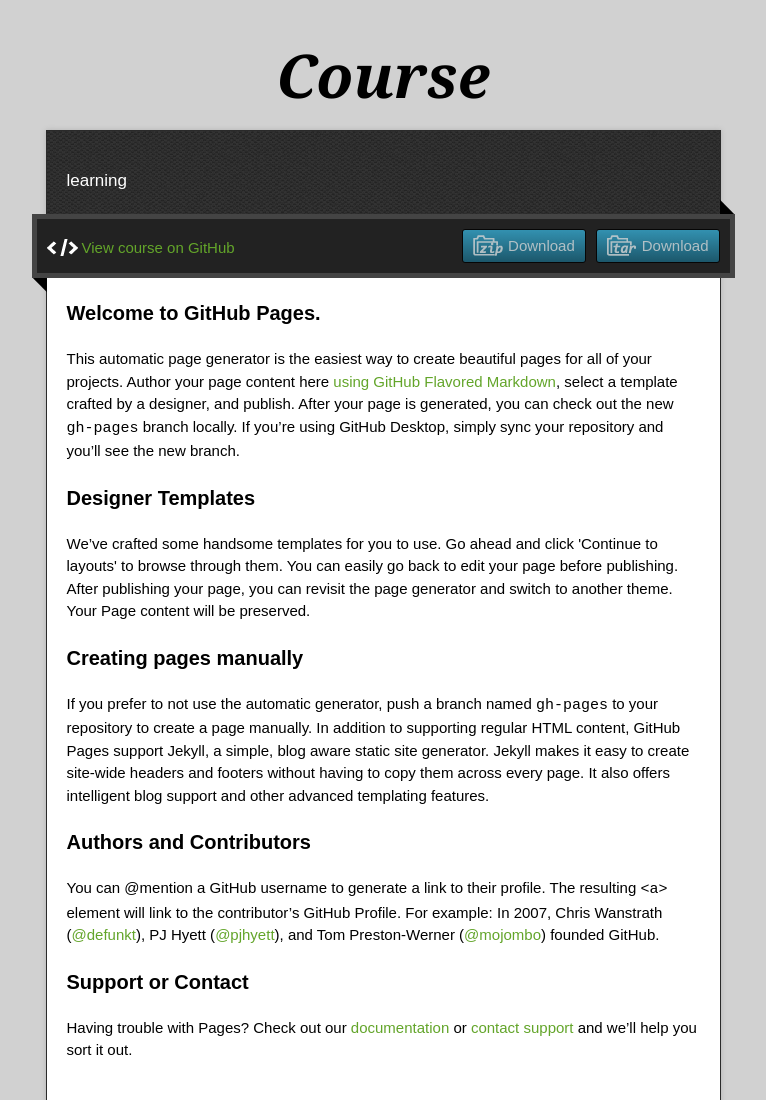
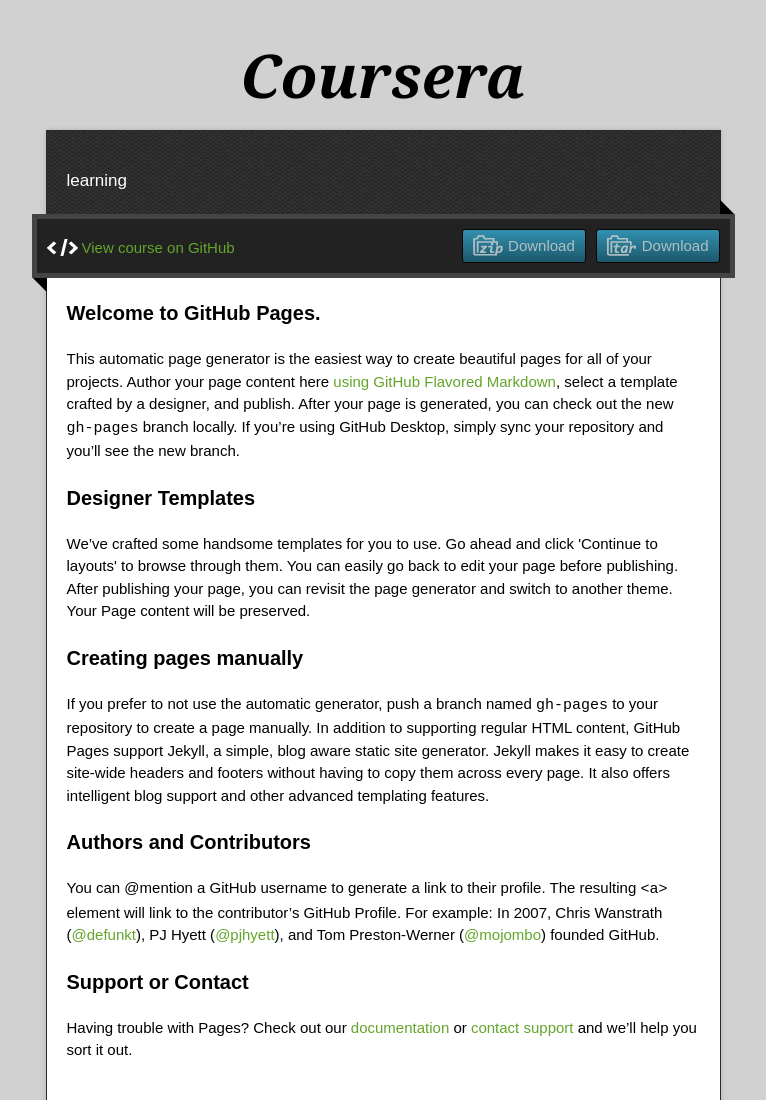
Before and after one commit to Daniill/cours, a plain HTML site: page index.html in a window 1280 px wide. Shown: the top 1100 px of the page, without its empty margins (257-1023 px from the left). Drawn offline with nearby package versions, Linux system fonts and the light colour scheme.

Commit message:
subsequent

```diff
--- a/index.html
+++ b/index.html
@@ -22,7 +22,7 @@
 
   <div class="wrapper">
     <header>
-      <h1 class="title">Course</h1>
+      <h1 class="title">Coursera</h1>
     </header>
     <div id="container">
       <p class="tagline">learning</p>
```
